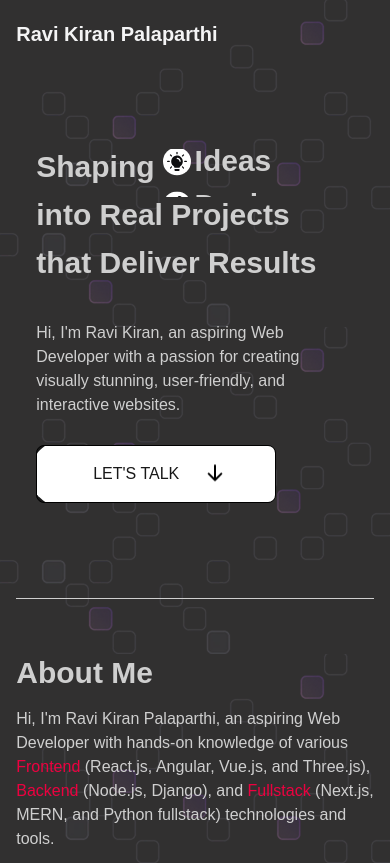
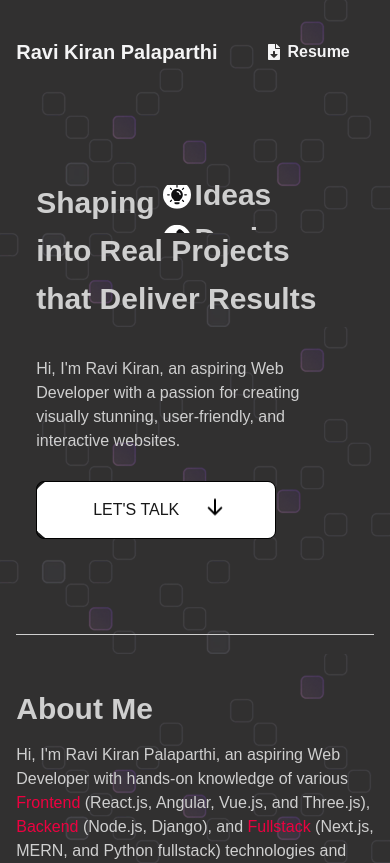
Before and after one commit to ravikiranprk/portfolio-nextjs, a Next.js app: page / in a window 390 px wide. Shown: the top 863 px of the page. Built offline with nearby package versions, Linux system fonts and the light colour scheme.

Commit message:
added resume download button to mobile and tablet views

```diff
--- a/components/Menu.tsx
+++ b/components/Menu.tsx
@@ -23,7 +23,7 @@ const Menu = () => {
       </ul>
 
       {/* navigation links for md and sm devices (mobile, tablet, etc.) */}
-      <ul className={`flex flex-col justify-start items-center gap-3 ${ themeValue === "dark"? 'border-zinc-300' : 'border-[#292929]'} border-2 rounded-full px-2 py-1 mx-auto li-center mobile-nav z-20 hidden`}>
+      <ul className={`flex flex-col justify-start items-center gap-3 ${ themeValue === "dark"? 'border-zinc-300' : 'border-[#292929]'} border-2 rounded-md px-2 py-1 mx-auto li-center mobile-nav z-20 hidden`}>
         <li><a href="/"><Home /></a></li>
         <li className={`${themeValue === "dark" ? 'text-zinc-300' : 'text-[#292929]'}`}>|</li>
         <li><a href="#about"><CircleUserRound />About</a></li>
@@ -43,6 +43,10 @@ const Menu = () => {
         </li>
       </ul>
 
+      <div className='flex justify-center items-center z-20 lg:hidden p-4'>
+        <a className="flex justify-center items-center gap-1.5 hover:bg-zinc-100 hover:text-[#111111] rounded-4xl px-2 py-1 font-semibold transition-all duration-500" href="/CVWebDev.pdf" download><FaFileDownload />Resume</a>
+      </div>
+
       {/* theme toggle button */}
       <button
         id='theme-toggle'
```
